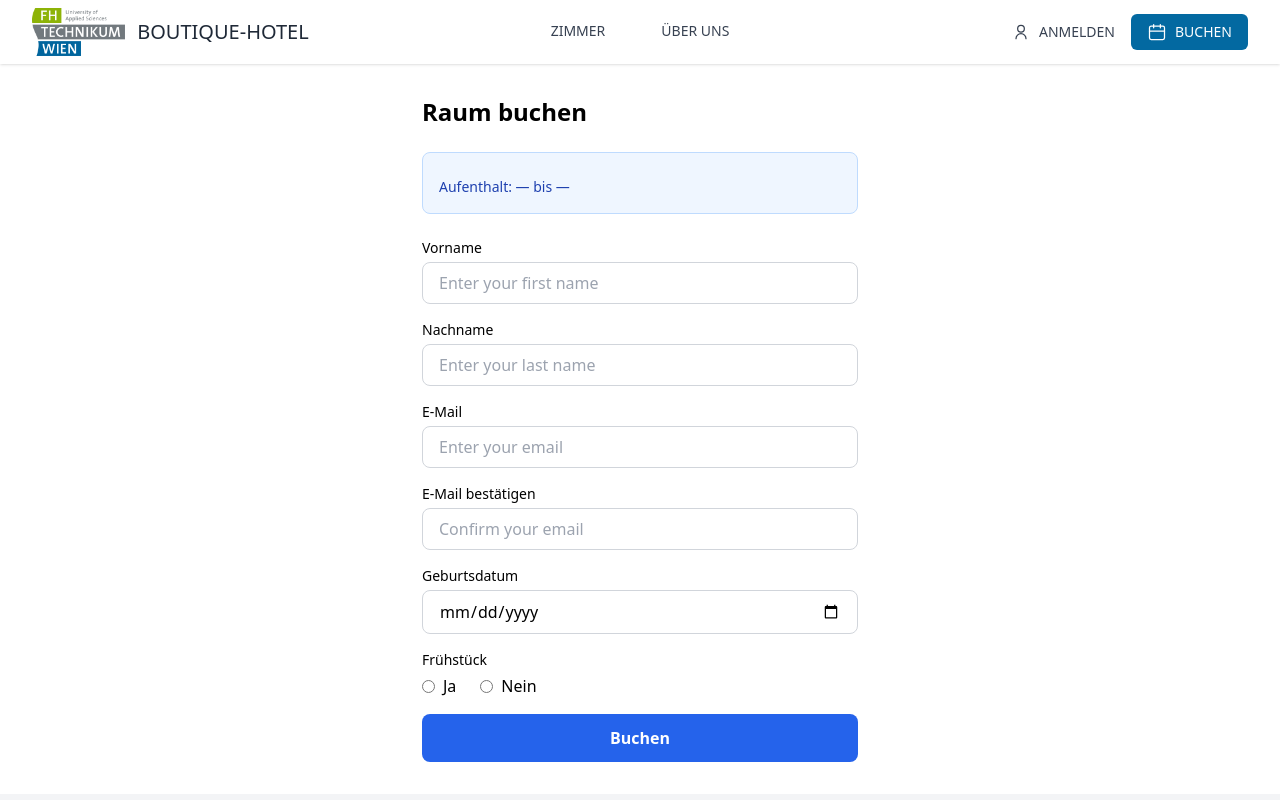
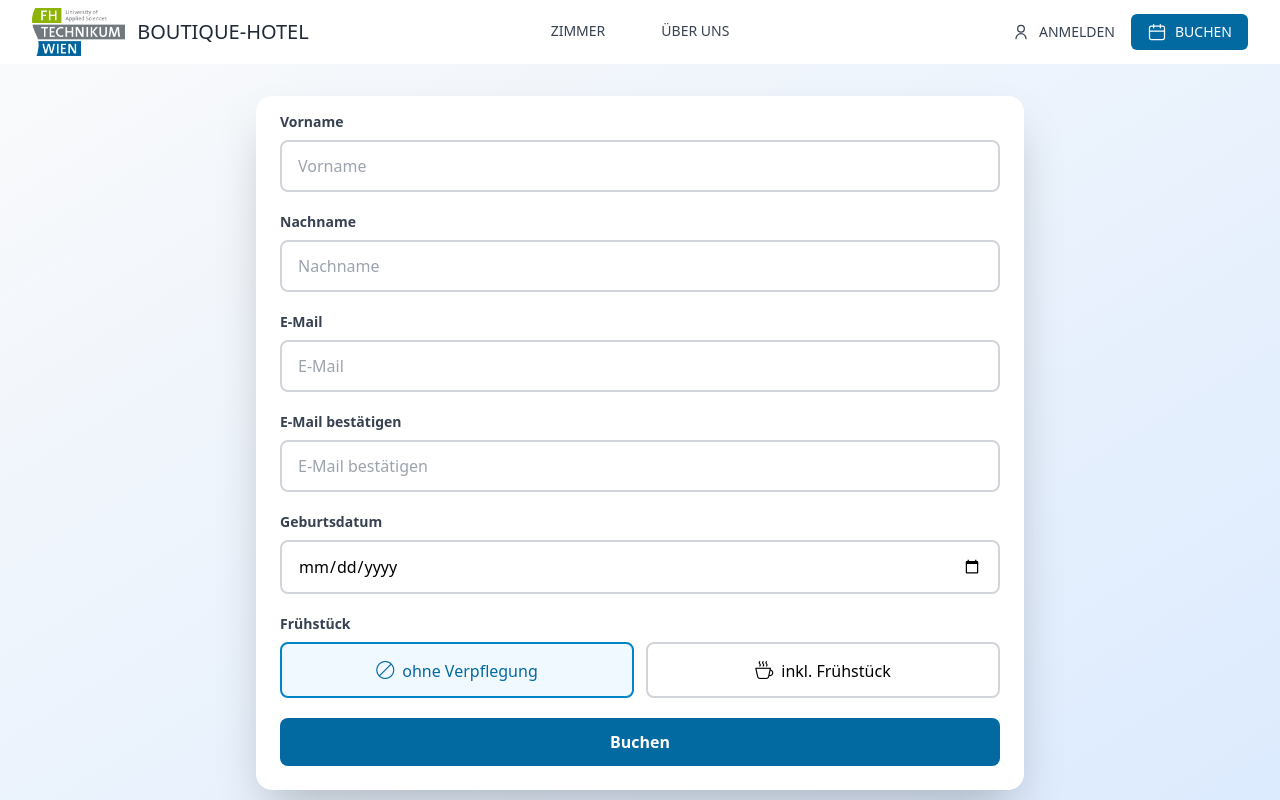
Before and after one commit to Lammer-FH/academy-boutique-hotel-technikum-2025-team-c, a Vue app: page /booking in a window 1280 px wide. Shown: the top 800 px of the page. Built offline with nearby package versions, Linux system fonts and the light colour scheme.

Commit message:
improved styling on booking components

```diff
--- a/src/components/BookingForm.vue
+++ b/src/components/BookingForm.vue
@@ -10,6 +10,15 @@ const selectedRoom = computed(() => roomStore.selectedRoom);
 
 const displayFromDate = computed(() => roomStore.selectedFromDate);
 const displayToDate = computed(() => roomStore.selectedToDate);
+
+const getRoomImage = computed(() => {
+  return selectedRoom.value?.id
+    ? new URL(
+        `../assets/img/rooms/Boutique-Hotel-Rooms-${selectedRoom.value.id}.jpg`,
+        import.meta.url
+      ).href
+    : null;
+});
 
 const formatDateAT = (iso) => {
   if (!iso) return "—";
@@ -31,7 +40,7 @@ const formData = ref({
   // Pre-fill confirm to match email so validation passes when returning
   confirmEmail: bookingStore.customerDraft?.email || "",
   birthdate: bookingStore.customerDraft?.birthdate || "",
-  breakfast: "",
+  breakfast: false,
 });
 
 const error = ref(null);
@@ -73,23 +82,44 @@ watch(
 </script>
 
 <template>
-  <div class="booking-form-container">
-    <h2 class="text-2xl font-bold mb-6">Raum buchen</h2>
-
-    <div class="mb-6 p-4 bg-blue-50 border border-blue-200 rounded-lg">
-      <h3 class="text-lg font-semibold text-blue-900">
-        {{ selectedRoom?.roomsName }} {{ selectedRoom?.roomsNumber }}
-      </h3>
-      <p class="text-sm text-blue-800 mt-2">
-        Aufenthalt:
-        <span class="font-medium">{{ formatDateAT(displayFromDate) }}</span> bis
-        <span class="font-medium">{{ formatDateAT(displayToDate) }}</span>
-      </p>
+  <div class="bg-white rounded-2xl shadow-2xl p-6 pt-0">
+    <div class="mb-4">
+      <div
+        class="group relative h-78 overflow-hidden bg-gray-100 -mx-6 rounded-t-2xl"
+      >
+        <img
+          v-if="getRoomImage"
+          :src="getRoomImage"
+          :alt="selectedRoom?.roomsName"
+          class="w-full h-full object-cover"
+          loading="lazy"
+        />
+        <div class="absolute inset-x-0 top-0 md:top-auto md:bottom-0">
+          <div
+            class="m-3 rounded-xl px-4 py-3 bg-white/85 backdrop-blur-sm border border-white/60 shadow-sm"
+          >
+            <h3 class="text-base font-bold text-gray-900">
+              {{ selectedRoom?.roomsName }} {{ selectedRoom?.roomsNumber }}
+            </h3>
+            <p class="text-xs text-gray-700 mt-1 flex items-center gap-2">
+              <i class="bi bi-calendar-event"></i>
+              <span class="font-medium">{{
+                formatDateAT(displayFromDate)
+              }}</span>
+              <span class="text-gray-400">→</span>
+              <span class="font-medium">{{ formatDateAT(displayToDate) }}</span>
+            </p>
+          </div>
+        </div>
+      </div>
     </div>
 
-    <form @submit.prevent="handleSubmit" class="space-y-4">
+    <form @submit.prevent="handleSubmit" class="space-y-5">
       <div>
-        <label for="firstname" class="block text-sm font-medium mb-1">
+        <label
+          for="firstname"
+          class="block text-sm font-semibold mb-2 text-gray-700"
+        >
           Vorname
         </label>
         <input
@@ -97,13 +127,16 @@ watch(
           v-model="formData.firstname"
           type="text"
           required
-          class="w-full px-4 py-2 border border-gray-300 rounded-lg focus:ring-2 focus:ring-blue-500 focus:border-transparent"
-          placeholder="Enter your first name"
+          class="w-full px-4 py-3 border-2 border-gray-300 rounded-lg focus:ring-2 focus:ring-sky-500 focus:border-sky-500 transition-colors"
+          placeholder="Vorname"
         />
       </div>
 
       <div>
-        <label for="lastname" class="block text-sm font-medium mb-1">
+        <label
+          for="lastname"
+          class="block text-sm font-semibold mb-2 text-gray-700"
+        >
           Nachname
         </label>
         <input
@@ -111,13 +144,16 @@ watch(
           v-model="formData.lastname"
           type="text"
           required
-          class="w-full px-4 py-2 border border-gray-300 rounded-lg focus:ring-2 focus:ring-blue-500 focus:border-transparent"
-          placeholder="Enter your last name"
+          class="w-full px-4 py-3 border-2 border-gray-300 rounded-lg focus:ring-2 focus:ring-sky-500 focus:border-sky-500 transition-colors"
+          placeholder="Nachname"
         />
       </div>
 
       <div>
-        <label for="email" class="block text-sm font-medium mb-1">
+        <label
+          for="email"
+          class="block text-sm font-semibold mb-2 text-gray-700"
+        >
           E-Mail
         </label>
         <input
@@ -125,13 +161,16 @@ watch(
           v-model="formData.email"
           type="email"
           required
-          class="w-full px-4 py-2 border border-gray-300 rounded-lg focus:ring-2 focus:ring-blue-500 focus:border-transparent"
-          placeholder="Enter your email"
+          class="w-full px-4 py-3 border-2 border-gray-300 rounded-lg focus:ring-2 focus:ring-sky-500 focus:border-sky-500 transition-colors"
+          placeholder="E-Mail"
         />
       </div>
 
       <div>
-        <label for="confirmEmail" class="block text-sm font-medium mb-1">
+        <label
+          for="confirmEmail"
+          class="block text-sm font-semibold mb-2 text-gray-700"
+        >
           E-Mail bestätigen
         </label>
         <input
@@ -139,13 +178,16 @@ watch(
           v-model="formData.confirmEmail"
           type="email"
           required
-          class="w-full px-4 py-2 border border-gray-300 rounded-lg focus:ring-2 focus:ring-blue-500 focus:border-transparent"
-          placeholder="Confirm your email"
+          class="w-full px-4 py-3 border-2 border-gray-300 rounded-lg focus:ring-2 focus:ring-sky-500 focus:border-sky-500 transition-colors"
+          placeholder="E-Mail bestätigen"
         />
       </div>
 
       <div>
-        <label for="birthdate" class="block text-sm font-medium mb-1">
+        <label
+          for="birthdate"
+          class="block text-sm font-semibold mb-2 text-gray-700"
+        >
           Geburtsdatum
         </label>
         <input
@@ -153,31 +195,43 @@ watch(
           v-model="formData.birthdate"
           type="date"
           required
-          class="w-full px-4 py-2 border border-gray-300 rounded-lg focus:ring-2 focus:ring-blue-500 focus:border-transparent"
+          class="w-full px-4 py-3 border-2 border-gray-300 rounded-lg focus:ring-2 focus:ring-sky-500 focus:border-sky-500 transition-colors"
         />
       </div>
       <div>
-        <span class="block text-sm font-medium mb-1">Frühstück</span>
-        <div class="flex items-center gap-6">
-          <label class="inline-flex items-center gap-2">
+        <span class="block text-sm font-semibold mb-2 text-gray-700"
+          >Frühstück</span
+        >
+        <div class="grid grid-cols-2 gap-3">
+          <label class="cursor-pointer">
             <input
               type="radio"
               name="breakfast"
-              value="Ja"
+              :value="false"
               v-model="formData.breakfast"
-              class="text-blue-600 focus:ring-blue-500"
+              class="peer sr-only"
             />
-            <span>Ja</span>
+            <div
+              class="p-3 border-2 border-gray-300 rounded-lg text-center hover:bg-gray-50 peer-checked:border-sky-600 peer-checked:bg-sky-50 peer-checked:text-sky-700 transition-colors"
+            >
+              <i class="bi bi-ban text-lg mr-2"></i>
+              <span class="font-medium">ohne Verpflegung</span>
+            </div>
           </label>
-          <label class="inline-flex items-center gap-2">
+          <label class="cursor-pointer">
             <input
               type="radio"
               name="breakfast"
-              value="Nein"
+              :value="true"
               v-model="formData.breakfast"
-              class="text-blue-600 focus:ring-blue-500"
+              class="peer sr-only"
             />
-            <span>Nein</span>
+            <div
+              class="p-3 border-2 border-gray-300 rounded-lg text-center hover:bg-gray-50 peer-checked:border-sky-600 peer-checked:bg-sky-50 peer-checked:text-sky-700 transition-colors"
+            >
+              <i class="bi bi-cup-hot text-lg mr-2"></i>
+              <span class="font-medium">inkl. Frühstück</span>
+            </div>
           </label>
         </div>
       </div>
@@ -199,7 +253,7 @@ watch(
       <button
         type="submit"
         :disabled="loading"
-        class="w-full py-3 px-4 bg-blue-600 text-white font-semibold rounded-lg hover:bg-blue-700 disabled:bg-gray-400 disabled:cursor-not-allowed transition-colors"
+        class="w-full py-3 px-4 bg-sky-700 text-white font-semibold rounded-lg disabled:bg-gray-400 disabled:cursor-not-allowed transition-colors"
       >
         Buchen
       </button>
--- a/src/views/BookingView.vue
+++ b/src/views/BookingView.vue
@@ -10,9 +10,13 @@ const step = computed(() => bookingStore.bookingStep);
 </script>
 
 <template>
-  <div>
-    <BookingForm v-if="step === 'form'" />
-    <BookingCheck v-else-if="step === 'check'" />
-    <BookingConfirmation v-else-if="step === 'confirmation'" />
+  <div
+    class="min-h-screen bg-gradient-to-br from-gray-50 to-blue-100 py-8 px-4"
+  >
+    <div class="max-w-3xl mx-auto mb-4">
+      <BookingForm v-if="step === 'form'" />
+      <BookingCheck v-else-if="step === 'check'" />
+      <BookingConfirmation v-else-if="step === 'confirmation'" />
+    </div>
   </div>
 </template>
```
Also changed, not shown: src/components/BookingCheck.vue (+87 -38 lines), src/components/BookingConfirmation.vue (+52 -22 lines).
